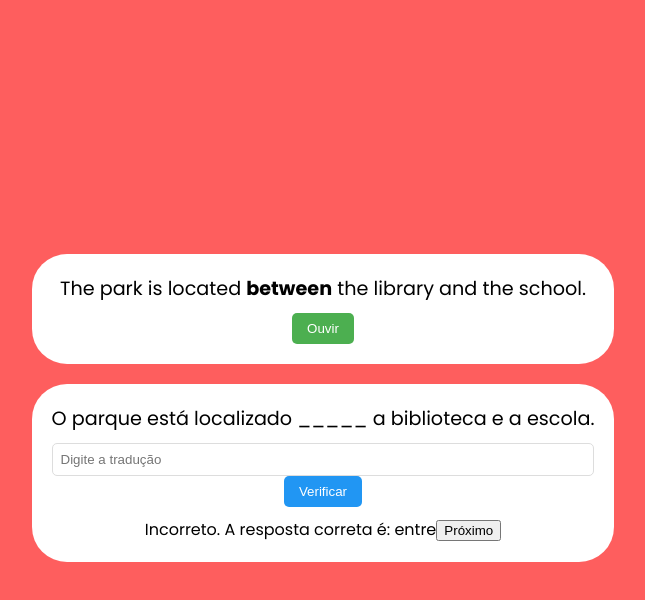
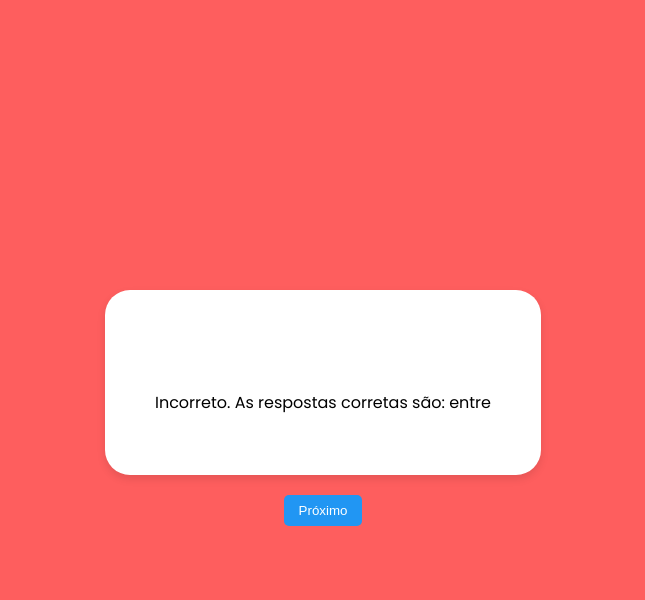
Before and after one commit to julianobaquico/translation-game, a plain HTML site: page index.html in a window 1280 px wide. Both pictures are taken after a click on the button "Verificar". Shown: the whole page, without its empty margins (317-962 px from the left). Drawn offline with Linux system fonts and the light colour scheme.

Commit message:
Muitas atualizações

```diff
--- a/index.html
+++ b/index.html
@@ -9,6 +9,7 @@
 </head>
 <body>
   <div class="container">
+    <div class="card" id="card">
       <div class="english-box">
         <div class="question" id="question"></div>
         <button id="audio-button">Ouvir</button>
@@ -18,8 +19,14 @@
         <div class="translation" id="translation"></div>
         <input type="text" id="answer" placeholder="Digite a tradução">
         <button id="check-button">Verificar</button>
+        <div class="result-container">
           <div class="result" id="result"></div>
         </div>
+        <div class="dica" id="dica"></div>
+      </div>
+    </div>
+
+    <button id="next-button" style="display: none;">Próximo</button>
   </div>
 
   <script src="script.js"></script>
--- a/script.js
+++ b/script.js
@@ -1,61 +1,78 @@
 const questions = [
   {
-    english: "The park is located <b>between</b> the library and the school.",
-    portuguese: "O parque está localizado _____ a biblioteca e a escola.",
-    answer: "entre",
-    audio: "audio/1.mp3"
+    english: "The menu sits <b>between</b> the header and footer.",
+    portuguese: "O menu fica _____ o cabeçalho e o rodapé.",
+    answers: ["entre"],
+    audio: "audio/between.mp3",
+    dica: "DICA: Outra forma de dizer isso serio (no meio do ...)."
   },
   {
-    english: "The website has a <b>responsive</b> layout.",
-    portuguese: "O site possui um layout _____.",
-    answer: "responsivo",
-    audio: "audio/1.mp3"
+    english: "The app <b>gives</b> users options.",
+    portuguese: "O aplicativo _____ opções aos usuários.",
+    answers: ["fornece", "dá", "da", "oferece"],
+    audio: "audio/gives.mp3",
+    dica: "DICA: Outras opções para traduzir 'gives' nesse contexto são (dá, fornece ou oferece)."
   },
-  // Adicione mais perguntas aqui
+  // ... Adicione mais perguntas aqui
 ];
 
 let currentQuestion = 0;
+let showingResult = false;
 
 function loadQuestion() {
   const questionData = questions[currentQuestion];
-  document.getElementById("question").innerHTML = questionData.english; // Usando innerHTML
+  document.getElementById("question").innerHTML = questionData.english;
   document.getElementById("translation").textContent = questionData.portuguese;
-
-  // Limpa a resposta e o resultado
   document.getElementById("answer").value = "";
   document.getElementById("result").textContent = "";
+  document.getElementById("dica").textContent = "";
+
+  // Esconde o botão "Próximo"
+  document.getElementById("next-button").style.display = "none";
+
+  // Mostra a pergunta e esconde o resultado
+  document.getElementById("card").style.display = "block";
+  showingResult = false;
+
+  // Mostra todos os elementos da pergunta
+  document.getElementById("question").style.display = "block";
+  document.getElementById("translation").style.display = "block";
+  document.getElementById("answer").style.display = "block";
+  document.getElementById("check-button").style.display = "block";
+  document.getElementById("audio-button").style.display = "block"; // Mostra o botão "Ouvir"
 }
 
-// Função para verificar a resposta
-function verificarResposta(respostaUsuario, respostaCorreta) {
-  return respostaCorreta.toLowerCase() === respostaUsuario.toLowerCase(); // Comparando diretamente com a string
+function verificarResposta(respostaUsuario, respostasCorretas) {
+  return respostasCorretas.some(respostaCorreta =>
+    respostaCorreta.toLowerCase() === respostaUsuario.toLowerCase()
+  );
 }
 
 function checkAnswer() {
   const answer = document.getElementById("answer").value;
   const questionData = questions[currentQuestion];
   const resultElement = document.getElementById("result");
+  const dicaElement = document.getElementById("dica");
+  const nextButton = document.getElementById("next-button");
 
-  if (verificarResposta(answer, questionData.answer)) {
+  if (verificarResposta(answer, questionData.answers)) {
     resultElement.textContent = "Correto!";
+    dicaElement.textContent = questionData.dica;
   } else {
-    resultElement.textContent = "Incorreto. A resposta correta é: " + questionData.answer;
+    resultElement.textContent =
+      "Incorreto. As respostas corretas são: " + questionData.answers.join(", ");
   }
 
-  // Cria o botão "Próximo"
-  const nextButton = document.createElement("button");
-  nextButton.textContent = "Próximo";
-  nextButton.addEventListener("click", () => {
-    currentQuestion++;
-    if (currentQuestion < questions.length) {
-      loadQuestion();
-    } else {
-      resultElement.textContent = "Fim do Jogo!";
-      nextButton.remove();
-    }
-    nextButton.remove();
-  });
-  resultElement.appendChild(nextButton);
+  // Mostra o resultado e esconde a pergunta (mesmo se a resposta estiver errada)
+  document.getElementById("question").style.display = "none";
+  document.getElementById("translation").style.display = "none";
+  document.getElementById("answer").style.display = "none";
+  document.getElementById("check-button").style.display = "none";
+  document.getElementById("audio-button").style.display = "none"; // Esconde o botão "Ouvir"
+
+  // Mostra o botão "Próximo" em qualquer caso
+  nextButton.style.display = "block";
+  showingResult = true;
 }
 
 // Botão de ouvir
@@ -67,6 +84,19 @@ audioButton.addEventListener("click", () => {
 });
 
 // Botão de verificar
-document.getElementById("check-button").addEventListener("click", checkAnswer);
+const checkButton = document.getElementById("check-button");
+checkButton.addEventListener("click", checkAnswer);
+
+// Botão de próximo
+const nextButton = document.getElementById("next-button");
+nextButton.addEventListener("click", () => {
+  currentQuestion++;
+  if (currentQuestion < questions.length) {
+    loadQuestion();
+  } else {
+    document.getElementById("result").textContent = "Fim do Jogo!";
+    nextButton.style.display = "none";
+  }
+});
 
 loadQuestion();
--- a/style.css
+++ b/style.css
@@ -12,47 +12,36 @@ body {
 }
 
 .container {
+  display: flex;
+  flex-direction: column;
+  align-items: center;
+  gap: 20px;
+}
+
+.card {
   padding: 30px;
   display: flex;
   flex-direction: column;
   gap: 20px;
+  background-color: #FFFFFF;
+  border-radius: 25px;
+  box-shadow: 0 4px 8px rgba(0, 0, 0, 0.1);
+  transition: opacity 0.3s ease;
+}
+
+.card.hidden {
+  opacity: 0;
+  pointer-events: none;
 }
 
 .english-box, .portuguese-box {
   padding: 20px;
   background-color: #FFFFFF;
-    border-radius: 35px;
+  border-radius: 25px;
   text-align: center;
 }
 
-  .question {
-    font-size: 1.2em;
-    margin-bottom: 10px;
-  }
-
-  #audio-button {
-    padding: 8px 15px;
-    border: none;
-    border-radius: 5px;
-    background-color: #4CAF50;
-    color: white;
-    cursor: pointer;
-  }
-
-  .translation {
-    font-size: 1.2em;
-    margin-bottom: 10px;
-  }
-
-  #answer {
-    padding: 8px;
-    border: 1px solid #ddd;
-    border-radius: 5px;
-    width: 100%;
-    box-sizing: border-box;
-  }
-
-  #check-button {
+#next-button {
   padding: 8px 15px;
   border: none;
   border-radius: 5px;
@@ -61,7 +50,26 @@ body {
   cursor: pointer;
 }
 
-  .result {
+.result-container {
   margin-top: 10px;
   font-size: 1em;
 }
+
+.dica {
+  margin-top: 10px;
+  font-size: 0.9em;
+  color: #666;
+}
+
+/* Estilos adicionais para os botões */
+#audio-button, #check-button {
+  transition: background-color 0.3s ease;
+}
+
+#audio-button:hover {
+  background-color: #3e8e41;
+}
+
+#check-button:hover {
+  background-color: #1976D2;
+}
```
Also changed, not shown: 4 other files. Lines whose indentation alone changed are shown as unchanged.
